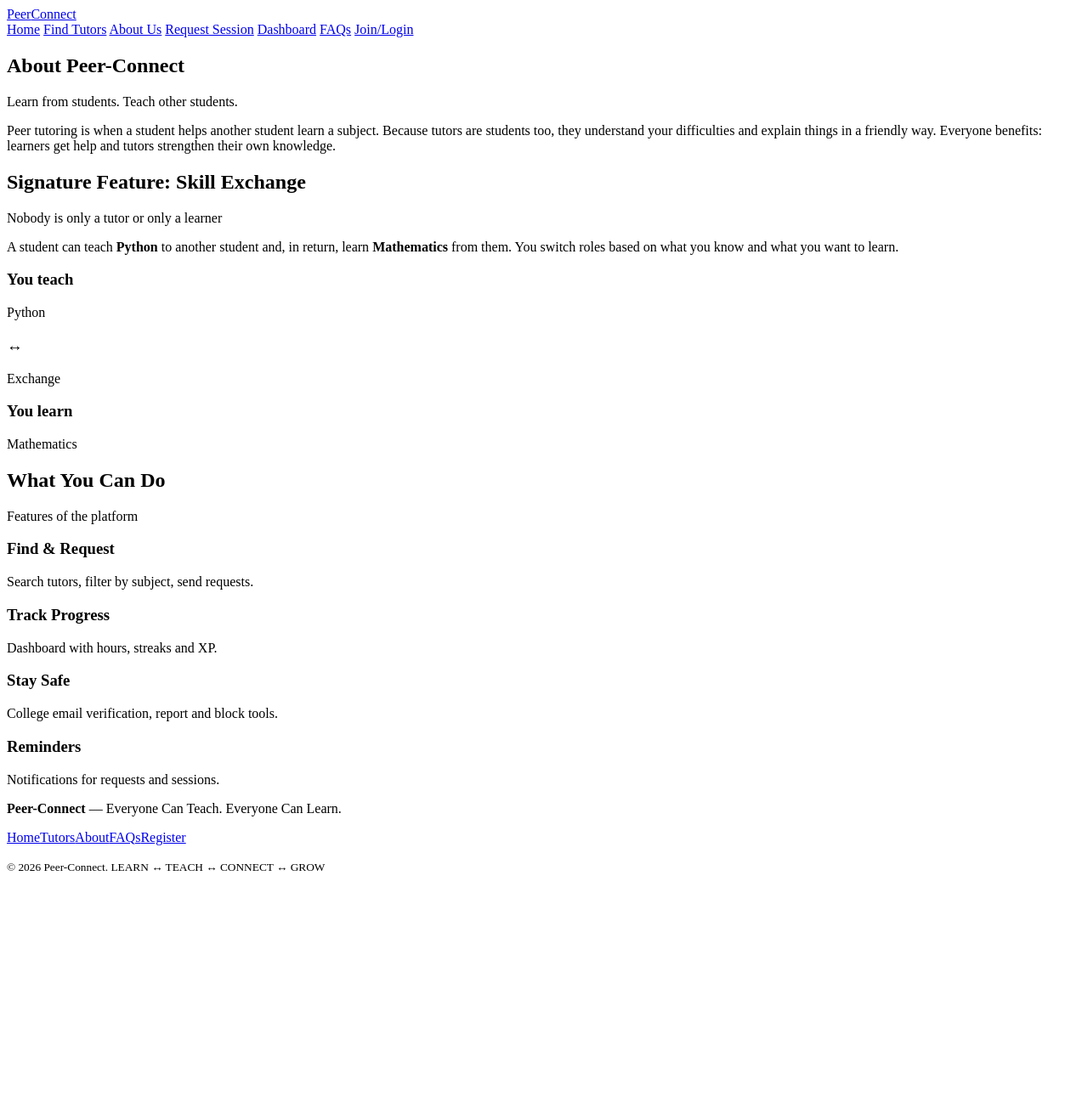
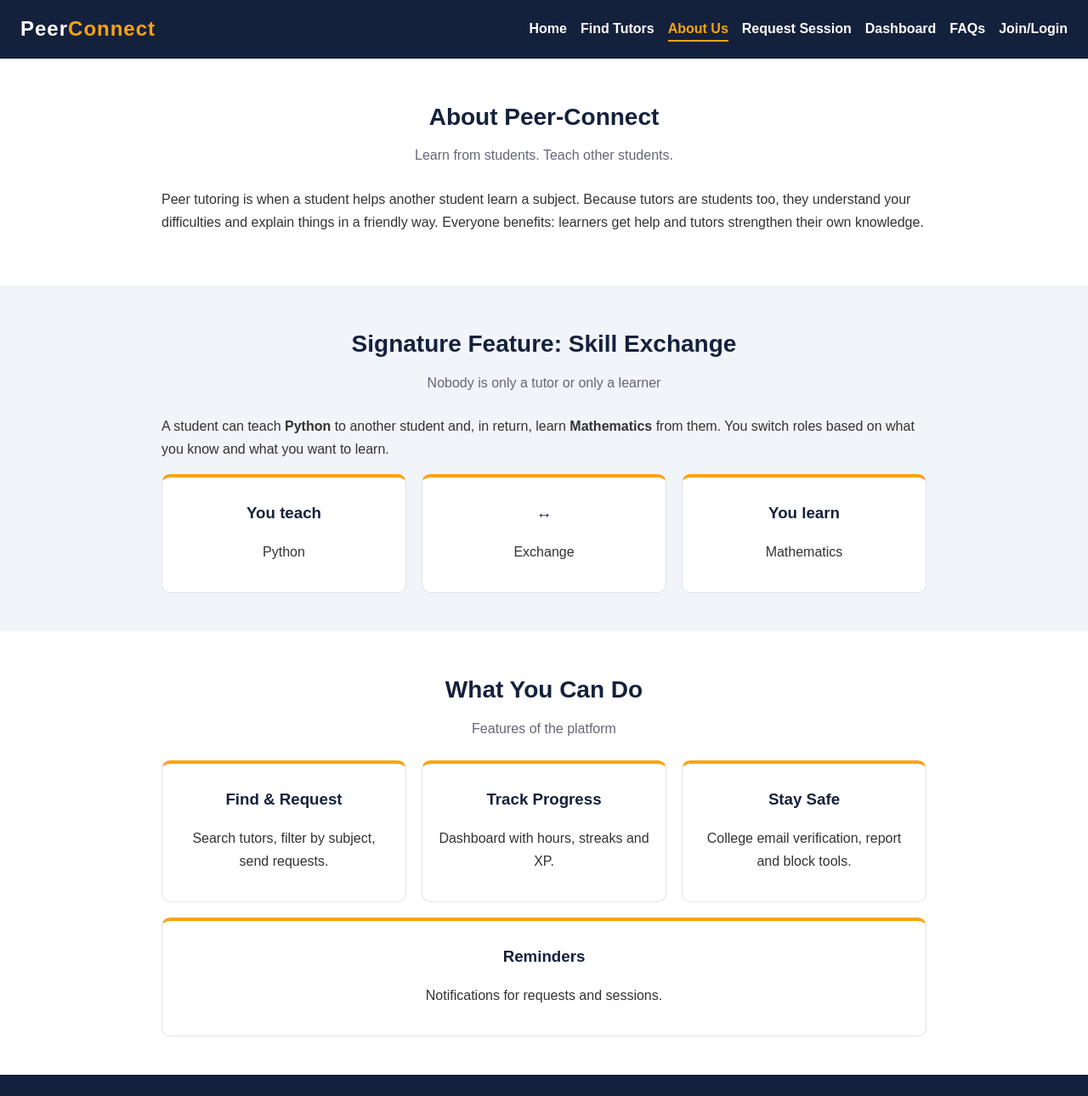
Before and after one commit to shalinikumari18/Peer-Connect, a plain HTML site: page about.html in a window 1280 px wide. Shown: the top 1290 px of the page at 85% size. Before the commit the page ends 1045 px from the top, so only its background shows below. Drawn offline with Linux system fonts and the light colour scheme.

Commit message:
Update about.html

```diff
--- a/about.html
+++ b/about.html
@@ -4,14 +4,14 @@
 <meta charset="UTF-8">
 <meta name="viewport" content="width=device-width, initial-scale=1">
 <title>About Us | Peer-Connect</title>
-<link rel="stylesheet" href="style (1).css">
+<link rel="stylesheet" href="style.css">
 </head>
 <body>
 <!-- HEADER: same menu on every page so all pages link to each other -->
 <header>
-<a class="logo" href="index (1).html">Peer<span>Connect</span></a>
+<a class="logo" href="index.html">Peer<span>Connect</span></a>
 <nav>
-<a href="index (1).html">Home</a>
+<a href="index.html">Home</a>
 <a href="tutors.html">Find Tutors</a>
 <a class="active" href="about.html">About Us</a>
 <a href="book.html">Request Session</a>
@@ -53,7 +53,7 @@
 </section>
 <footer>
 <p><b>Peer-Connect</b> &mdash; Everyone Can Teach. Everyone Can Learn.</p>
-<p><a href="index (1).html">Home</a><a href="tutors.html">Tutors</a><a href="about.html">About</a><a href="faqs.html">FAQs</a><a href="register.html">Register</a></p>
+<p><a href="index.html">Home</a><a href="tutors.html">Tutors</a><a href="about.html">About</a><a href="faqs.html">FAQs</a><a href="register.html">Register</a></p>
 <p><small>&copy; 2026 Peer-Connect. LEARN &harr; TEACH &harr; CONNECT &harr; GROW</small></p>
 </footer>
 </body></html>
```
